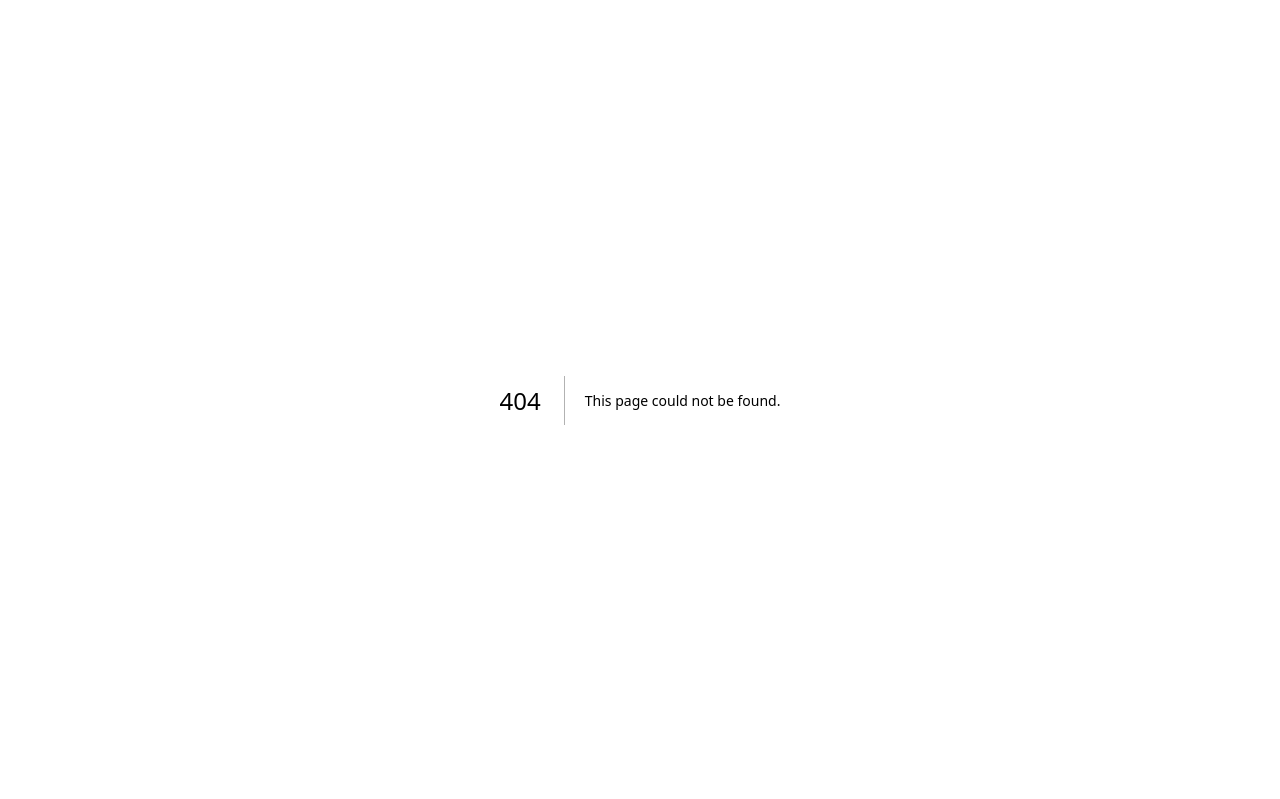
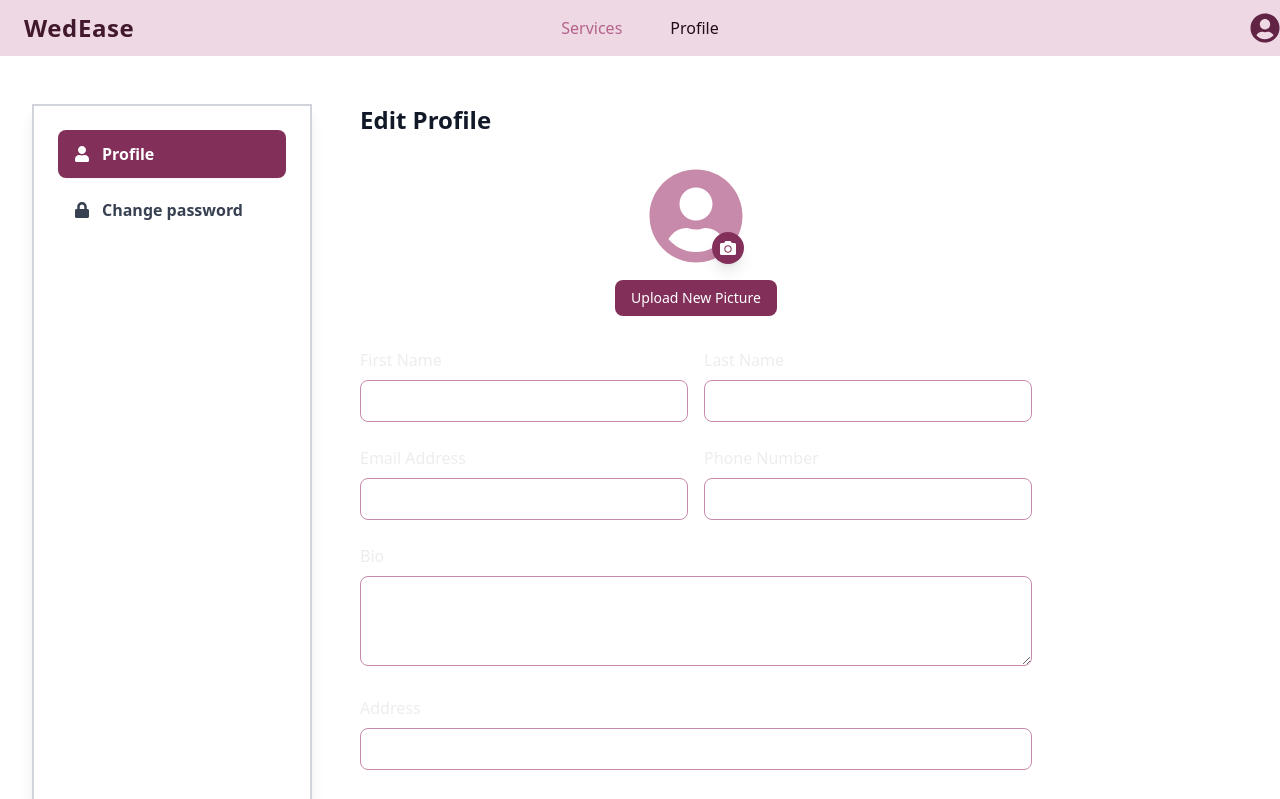
Before and after one commit to mandara-samanalee/WedEase_frontend, a Next.js app: page /vendor/profile/edit-profile in a window 1280 px wide. Before the commit this address had no page. Shown: the top 799 px of the page. Built offline with nearby package versions, Linux system fonts and the light colour scheme.

Commit message:
complete edit profile pae

```diff
--- a/package.json
+++ b/package.json
@@ -13,7 +13,7 @@
     "@emotion/styled": "^11.14.0",
     "@mui/icons-material": "^6.4.5",
     "@mui/material": "^6.4.5",
-    "next": "15.1.7",
+    "next": "^15.4.1",
     "react": "^19.0.0",
     "react-dom": "^19.0.0",
     "react-icons": "^5.5.0"
--- a/src/app/vendor/profile/page.tsx
+++ b/src/app/vendor/profile/change-password/page.tsx
@@ -1,7 +1,7 @@
 import MainLayout from "@/components/MainLayout/MainLayout";
-import ChangePasswordForm from "@/section/changepw";
+import ChangePasswordForm from "@/section/changePassword";
 
-export default function ServicesPage() {
+export default function PasswordChangePage() {
     return (
         <MainLayout>
             <ChangePasswordForm/>
--- /dev/null
+++ b/src/app/vendor/profile/edit-profile/page.tsx
@@ -0,0 +1,10 @@
+import MainLayout from "@/components/MainLayout/MainLayout";
+import EditProfile from "@/section/Editprofile";
+
+export default function EditProfilePage() {
+    return (
+        <MainLayout>
+            <EditProfile />
+        </MainLayout>
+    );
+}
--- /dev/null
+++ b/src/app/vendor/services/booked-services/page.tsx
@@ -0,0 +1,9 @@
+import MainLayout from "@/components/MainLayout/MainLayout";
+
+export default function BookedServicesPage() {
+    return (
+        <MainLayout>
+            <h1>booked services</h1>
+        </MainLayout>
+    );
+}
--- /dev/null
+++ b/src/app/vendor/services/booking-requests/page.tsx
@@ -0,0 +1,9 @@
+import MainLayout from "@/components/MainLayout/MainLayout";
+
+export default function BookingRequestsPage() {
+    return (
+        <MainLayout>
+            <h1>booking-requests</h1>
+        </MainLayout>
+    );
+}
--- a/src/app/vendor/services/page.tsx
+++ /dev/null
@@ -1,10 +0,0 @@
-import MainLayout from "@/components/MainLayout/MainLayout";
-
-export default function ServicesPage() {
-    return (
-        <MainLayout>
-            <h1 className="text-3xl font-bold text-purple-700">Vendor Services</h1>
-            <p className="mt-4 text-lg">Your main content goes here.</p>
-        </MainLayout>
-    );
-}
--- /dev/null
+++ b/src/app/vendor/services/service-profile/page.tsx
@@ -0,0 +1,9 @@
+import MainLayout from "@/components/MainLayout/MainLayout";
+
+export default function ServiceProfilePage() {
+    return (
+        <MainLayout>
+            <h1>service profile</h1>
+        </MainLayout>
+    );
+}
--- a/src/components/MainLayout/Navbar.tsx
+++ b/src/components/MainLayout/Navbar.tsx
@@ -1,30 +1,58 @@
 import { FaUserCircle } from "react-icons/fa";
+import { useRouter, usePathname } from "next/navigation";
+import { useEffect, useState } from "react";
 
 interface NavbarProps {
-  activeSection: string;
-  setActiveSection: (section: string) => void;
+    activeSection: string;
+    setActiveSection: (section: string) => void;
 }
 
 export default function Navbar({ activeSection, setActiveSection }: NavbarProps) {
+    const router = useRouter();
+    const pathname = usePathname();
+    const [mounted, setMounted] = useState(false);
+
+    useEffect(() => {
+        setMounted(true);
+    }, []);
+
+    const handleNavigation = (section: string) => {
+        setActiveSection(section);
+        if (section === 'services') {
+            router.push('/vendor/services/service-profile');
+        } if (section === 'profile') {
+            router.push('/vendor/profile/edit-profile');
+        }
+    };
+
+    // Use activeSection prop instead of pathname for initial render to avoid hydration mismatch
+    const isServicesActive = mounted ? pathname.startsWith('/vendor/services') : activeSection === 'services';
+    const isProfileActive = mounted ? pathname.startsWith('/vendor/profile') : activeSection === 'profile';
+
     return (
         <nav className="w-full bg-purple-100 relative">
             <div className="max-w-7xl mx-auto flex items-center justify-between px-6 py-3 relative">
                 {/* Logo */}
-                <div className="text-2xl font-bold text-purple-800 tracking-wide z-10">WedEase</div>
+                <div className="text-2xl font-bold text-purple-800 tracking-wide z-10 ">WedEase</div>
 
                 {/* Navigation Links */}
                 <div className="absolute left-1/2 top-1/2 transform -translate-x-1/2 -translate-y-1/2 flex gap-12">
-
                     <button
-                        onClick={() => setActiveSection('service')}
-                        className={`font-medium transition ${activeSection === 'service' ? 'text-purple-900' : 'text-purple-400 hover:text-purple-700'}`}
+                        onClick={() => handleNavigation('services')}
+                        className={`font-medium transition ${isServicesActive
+                                ? 'text-purple-900'
+                                : 'text-purple-400 hover:text-purple-700'
+                            }`}
                     >
-                        Service
+                        Services
                     </button>
 
                     <button
-                        onClick={() => setActiveSection('profile')}
-                        className={`font-medium transition ${activeSection === 'profile' ? 'text-purple-900' : 'text-purple-400 hover:text-purple-700'}`}
+                        onClick={() => handleNavigation('profile')}
+                        className={`font-medium transition ${isProfileActive
+                                ? 'text-purple-900'
+                                : 'text-purple-400 hover:text-purple-700'
+                            }`}
                     >
                         Profile
                     </button>
@@ -32,7 +60,9 @@ export default function Navbar({ activeSection, setActiveSection }: NavbarProps)
 
                 {/* Profile Icon */}
                 <div className="z-10 absolute right-0">
-                <FaUserCircle className="text-3xl text-purple-700 hover:text-purple-900 cursor-pointer" />
+                    <FaUserCircle className="text-3xl text-purple-700 hover:text-purple-900 cursor-pointer"
+                        onClick={() => handleNavigation('profile')}
+                    />
                 </div>
             </div>
         </nav>
--- a/src/components/MainLayout/Sidebar.tsx
+++ b/src/components/MainLayout/Sidebar.tsx
@@ -1,25 +1,25 @@
 import { FaUser, FaLock, FaCalendar } from "react-icons/fa";
 import { MdAssignmentInd } from "react-icons/md";
 import { HiBookmark } from "react-icons/hi";
-import React, { useState } from "react";
+import React from "react";
+import { usePathname } from "next/navigation";
 
 interface SidebarProps {
     activeSection: string;
 }
 
 export default function Sidebar({ activeSection }: SidebarProps) {
-    const [activeSubSection, setActiveSubSection] = useState('');
+    const pathname = usePathname();
 
     const renderSidebarContent = () => {
         switch (activeSection) {
-            case 'service':
+            case 'services':
                 return (
                     <>
                         <a
-                            href="#"
-                            onClick={() => setActiveSubSection('photography')}
+                            href="/vendor/services/service-profile"
                             className={`flex items-center gap-3 px-4 py-3 rounded-lg font-semibold text-m transition-all ${
-                                activeSubSection === 'photography'
+                                pathname === '/vendor/services/service-profile'
                                 ? 'bg-purple-600 text-white shadow-sm'
                                 : 'text-gray-700 hover:bg-purple-50 hover:text-purple-700'
                             }`}
@@ -29,10 +29,9 @@ export default function Sidebar({ activeSection }: SidebarProps) {
                         </a>
 
                         <a
-                            href="#"
-                            onClick={() => setActiveSubSection('music')}
+                            href="/vendor/services/booked-services"
                             className={`flex items-center gap-3 px-4 py-3 rounded-lg font-semibold text-m transition-all ${
-                                activeSubSection === 'music'
+                                pathname === '/vendor/services/booked-services'
                                 ? 'bg-purple-600 text-white shadow-sm'
                                 : 'text-gray-700 hover:bg-purple-50 hover:text-purple-700'
                             }`}
@@ -42,10 +41,9 @@ export default function Sidebar({ activeSection }: SidebarProps) {
                         </a>
 
                         <a
-                            href="#"
-                            onClick={() => setActiveSubSection('event-planning')}
+                            href="/vendor/services/booking-requests"
                             className={`flex items-center gap-3 px-4 py-3 rounded-lg font-semibold text-m transition-all ${
-                                activeSubSection === 'event-planning'
+                                pathname === '/vendor/services/booking-requests'
                                 ? 'bg-purple-600 text-white shadow-sm'
                                 : 'text-gray-700 hover:bg-purple-50 hover:text-purple-700'
                             }`}
@@ -59,10 +57,9 @@ export default function Sidebar({ activeSection }: SidebarProps) {
                 return (
                     <>
                         <a
-                            href="#"
-                            onClick={() => setActiveSubSection('profile')}
+                            href="/vendor/profile/edit-profile"
                             className={`flex items-center gap-3 px-4 py-3 rounded-lg font-semibold text-m transition-all ${
-                                activeSubSection === 'profile'
+                                pathname === '/vendor/profile/edit-profile'
                                 ? 'bg-purple-600 text-white shadow-sm'
                                 : 'text-gray-700 hover:bg-purple-50 hover:text-purple-700'
                             }`}
@@ -72,10 +69,9 @@ export default function Sidebar({ activeSection }: SidebarProps) {
                         </a>
 
                         <a
-                            href="#"
-                            onClick={() => setActiveSubSection('change-password')}
+                            href="/vendor/profile/change-password"
                             className={`flex items-center gap-3 px-4 py-3 rounded-lg font-semibold text-m transition-all ${
-                                activeSubSection === 'change-password'
+                                pathname === '/vendor/profile/change-password'
                                 ? 'bg-purple-600 text-white shadow-sm'
                                 : 'text-gray-700 hover:bg-purple-50 hover:text-purple-700'
                             }`}
--- /dev/null
+++ b/src/section/Editprofile.tsx
@@ -0,0 +1,153 @@
+"use client"
+
+import React from "react";
+import { FaUserCircle, FaCamera } from "react-icons/fa";
+import { useState, useRef } from "react";
+import DefaultButton from "@/components/DefaultButton";
+
+export default function EditProfile() {
+    const [profileImage, setProfileImage] = useState<string | null>(null);
+    const fileInputRef = useRef<HTMLInputElement>(null);
+
+    const handleImageUpload = (event: React.ChangeEvent<HTMLInputElement>) => {
+        const file = event.target.files?.[0];
+        if (file) {
+            const reader = new FileReader();
+            reader.onload = (e) => {
+                setProfileImage(e.target?.result as string);
+            };
+            reader.readAsDataURL(file);
+        }
+    };
+
+    const triggerFileInput = () => {
+        fileInputRef.current?.click();
+    };
+
+    return (
+        <div className="max-w-2xl">
+            <h1 className="text-2xl font-bold mb-8 text-gray-900">Edit Profile</h1>
+
+            <div className="flex flex-col items-center mb-8">
+                <div className="relative">
+                    {profileImage ? (
+                        <img
+                            src={profileImage}
+                            alt="Profile"
+                            className="w-24 h-24 rounded-full object-cover border-4 border-purple-200"
+                        />
+                    ) : (
+                        <FaUserCircle className="w-24 h-24 text-purple-300" />
+                    )}
+
+                    <button
+                        onClick={triggerFileInput}
+                        className="absolute bottom-0 right-0 bg-purple-600 hover:bg-purple-700 text-white rounded-full p-2 shadow-lg transition-colors"
+                    >
+                        <FaCamera className="w-4 h-4" />
+                    </button>
+                </div>
+
+                <input
+                    ref={fileInputRef}
+                    type="file"
+                    accept="image/*"
+                    onChange={handleImageUpload}
+                    className="hidden"
+                />
+
+                <div className="flex gap-3 mt-4">
+                    <button
+                        onClick={triggerFileInput}
+                        className="px-4 py-2 bg-purple-600 text-white rounded-lg hover:bg-purple-700 transition-colors text-sm"
+                    >
+                        Upload New Picture
+                    </button>
+                    {profileImage && (
+                        <button
+                            onClick={() => setProfileImage(null)}
+                            className="px-4 py-2 border border-red-500 bg-white text-red-500 rounded-lg hover:bg-red-50 hover:text-red-600 transition-colors text-sm"
+                        >
+                            Delete
+                        </button>
+                    )}
+                </div>
+            </div>
+
+            <div className="space-y-6">
+                <div className="flex gap-4">
+                    <div className="flex-1">
+                        <label className="block mb-2">First Name</label>
+                        <input
+                            type="text"
+                            className="w-full px-4 py-2 border border-purple-300 rounded-lg focus:outline-none focus:ring-2 focus:ring-purple-400"
+                            required
+                        />
+                    </div>
+
+                    <div className="flex-1">
+                        <label className="block mb-2">Last Name</label>
+                        <input
+                            type="text"
+                            className="w-full px-4 py-2 border border-purple-300 rounded-lg focus:outline-none focus:ring-2 focus:ring-purple-400"
+                            required
+                        />
+                    </div>
+                </div>
+
+                <div className="flex gap-4">
+                    <div className="flex-1">
+                        <label className="block mb-2">Email Address</label>
+                        <input
+                            type="email"
+                            className="w-full px-4 py-2 border border-purple-300 rounded-lg focus:outline-none focus:ring-2 focus:ring-purple-400"
+                            required
+                        />
+                    </div>
+
+                    <div className="flex-1">
+                        <label className="block mb-2">Phone Number</label>
+                        <input
+                            type="tel"
+                            className="w-full px-4 py-2 border border-purple-300 rounded-lg focus:outline-none focus:ring-2 focus:ring-purple-400"
+                            required
+                        />
+                    </div>
+                </div>
+
+                <div>
+                    <label className="block mb-2">Bio</label>
+                    <textarea
+                        className="w-full px-4 py-2 border border-purple-300 rounded-lg focus:outline-none focus:ring-2 focus:ring-purple-400"
+                        rows={3}
+                    ></textarea>
+                </div>
+
+                <div>
+                    <label className="block mb-2">Address</label>
+                    <input
+                        type="text"
+                        className="w-full px-4 py-2 border border-purple-300 rounded-lg focus:outline-none focus:ring-2 focus:ring-purple-400"
+                    />
+                </div>
+
+                <div className="flex gap-4">
+                    <div className="flex-1">
+                        <label className="block mb-2">City</label>
+                        <input
+                            type="text"
+                            className="w-[320px] px-4 py-2 border border-purple-300 rounded-lg focus:outline-none focus:ring-2 focus:ring-purple-400"
+                        />
+                    </div>
+                </div>
+
+                <div className="flex gap-4">
+                    <DefaultButton btnLabel="Update profile" className="mt-4" />
+                    <DefaultButton btnLabel="Delete Account" className="px-4 py-2 border border-red-500 bg-white text-red-500 rounded-lg hover:bg-red-50 hover:text-red-600 transition-colors text-sm mt-4" />
+                </div>
+                <div>
+                </div>
+            </div>
+        </div>
+    )
+}
```
Also changed, not shown: src/section/changePassword.tsx (renamed from src/section/changepw.tsx), src/section/profile.tsx (deleted), 1 other file (tests, documents, lock files or other folders).
